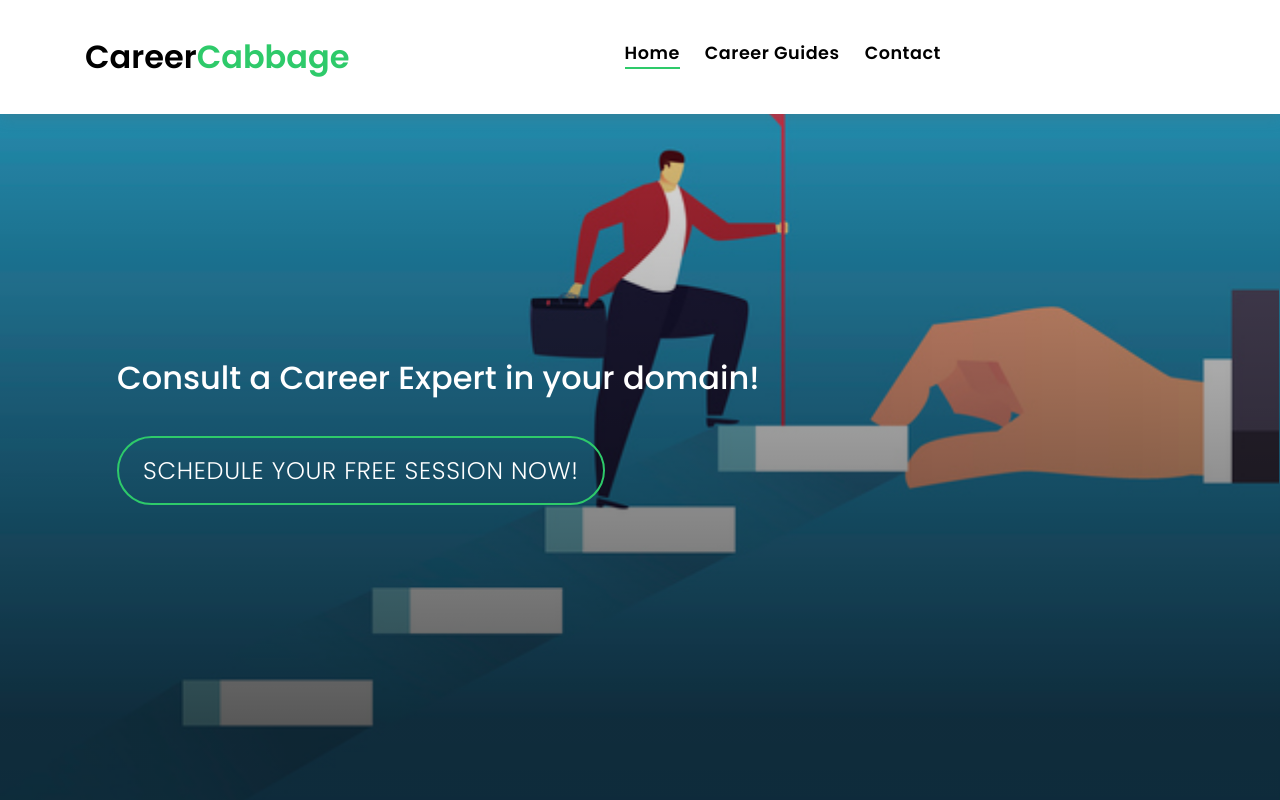
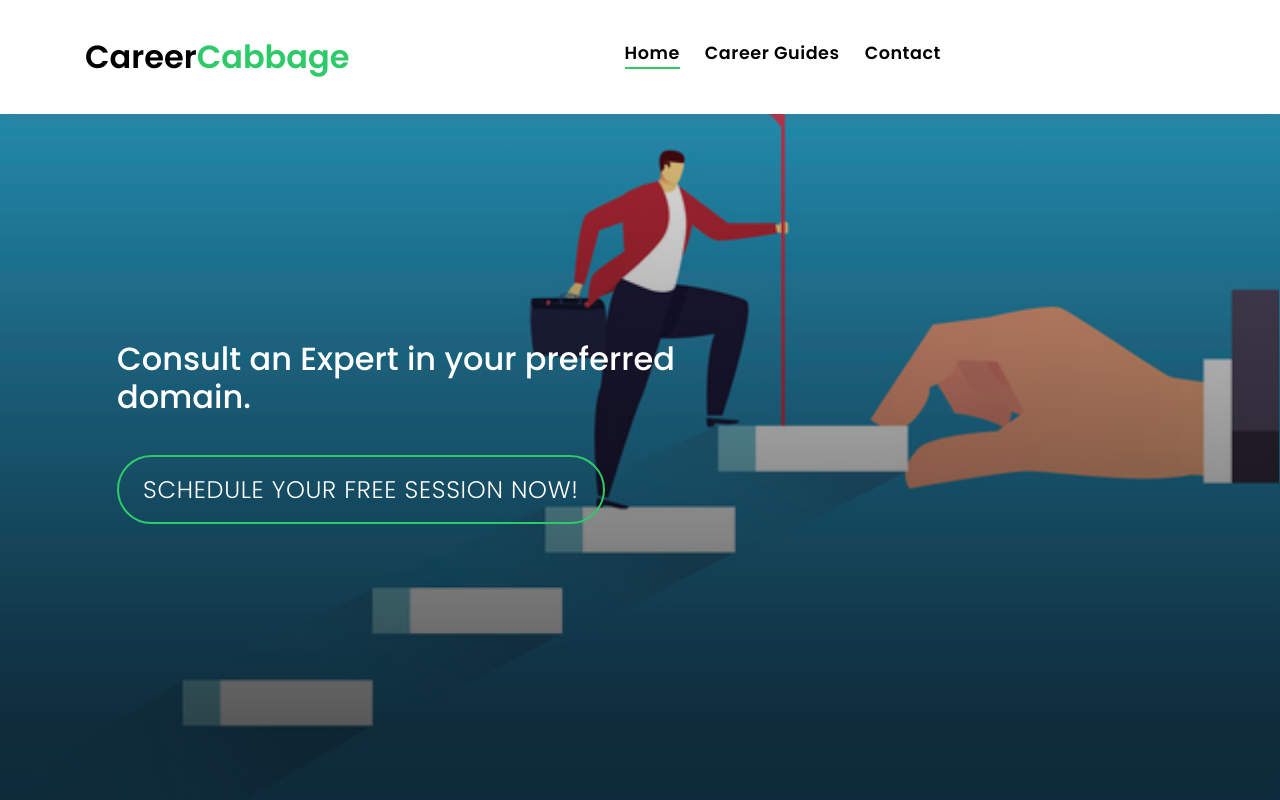
Before and after one commit to trigun-monk/career_cabbage, a plain HTML site: page index.html in a window 1280 px wide. Shown: the top 800 px of the page. Drawn offline with Linux system fonts and the light colour scheme.

Commit message:
Update index.html

```diff
--- a/index.html
+++ b/index.html
@@ -201,7 +201,7 @@
                   <div class="intro-body">
 
                     <h2 style="color:white"  >
-                      Consult a Career Expert in your domain!<br/>
+                      Consult an Expert in your preferred domain.<br/>
                      </h2>
                     <p class="intro-subtitle intro-price">
                       <a href="expert-grid.html"><span class="price-a"> Schedule your free session now!</span></a>
```
